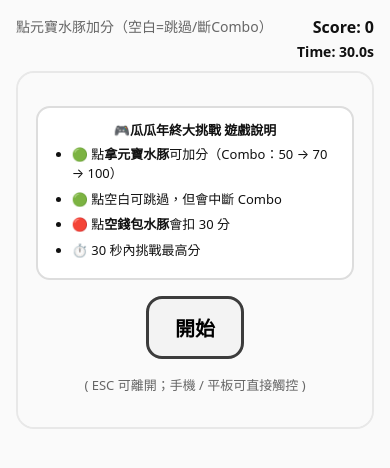
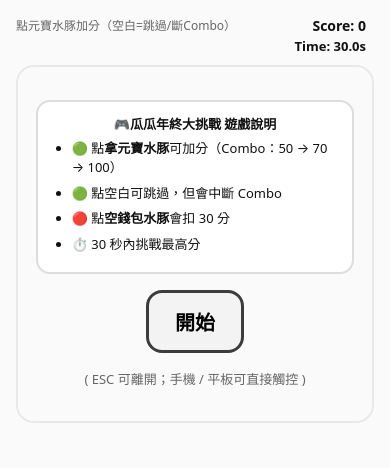
Before and after one commit to a5270692000/KAPIBARA_TOUCH, a plain HTML site: page index.html in a window 390 px wide. Drawn offline with Linux system fonts and the light colour scheme.

Commit message:
adjust hud spacing and font size for mobile

```diff
--- a/style.css
+++ b/style.css
@@ -40,7 +40,13 @@ body{
   display:flex;
   flex-direction:column;
   align-items:flex-end;
-  gap:4px;
+  gap:2px;
+
+  /* ✅ 往左內縮，避免貼齊螢幕右緣造成換行 */
+  padding-right: 8px;
+
+  /* ✅ 保險：強制不換行（避免撐高 topbar） */
+  white-space: nowrap;
 }
 
 .score{
@@ -130,7 +136,7 @@ body{
    ========================= */
 .game-desc-center{
   max-width:520px;
-  width: min(520px, 90%);
+  width:min(520px, 90%);
   background:rgba(255,255,255,0.95);
   border:2px solid #ddd;
   border-radius:14px;
@@ -213,23 +219,6 @@ body{
 }
 
 /* =========================
-   Mobile tweaks
-   ========================= */
-@media (max-width:480px){
-  .score{ font-size:16px; }
-  .timer{ font-size:14px; }
-
-  .final{
-    font-size:clamp(20px, 5vw, 24px);
-  }
-
-  .game-desc-center{
-    padding:12px 14px;
-    font-size:13px;
-  }
-}
-
-/* =========================
    Floating score text
    ========================= */
 .float-score{
@@ -268,8 +257,31 @@ body{
   100% { filter: brightness(1); }
 }
 
-/* Mobile: float text a bit smaller */
+/* =========================
+   Mobile tweaks
+   ========================= */
 @media (max-width:480px){
+  .score{
+    font-size:14px;   /* ✅ 更小，避免換行 */
+  }
+
+  .timer{
+    font-size:13px;
+  }
+
+  .muted{
+    font-size:12px;
+  }
+
+  .final{
+    font-size:clamp(20px, 5vw, 24px);
+  }
+
+  .game-desc-center{
+    padding:12px 14px;
+    font-size:13px;
+  }
+
   .float-score{
     font-size: 18px;
   }
```
